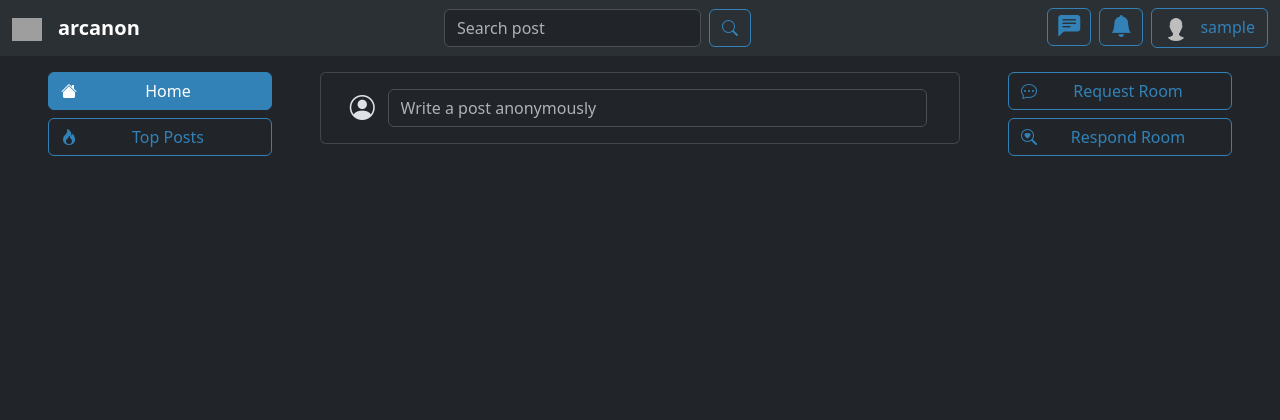
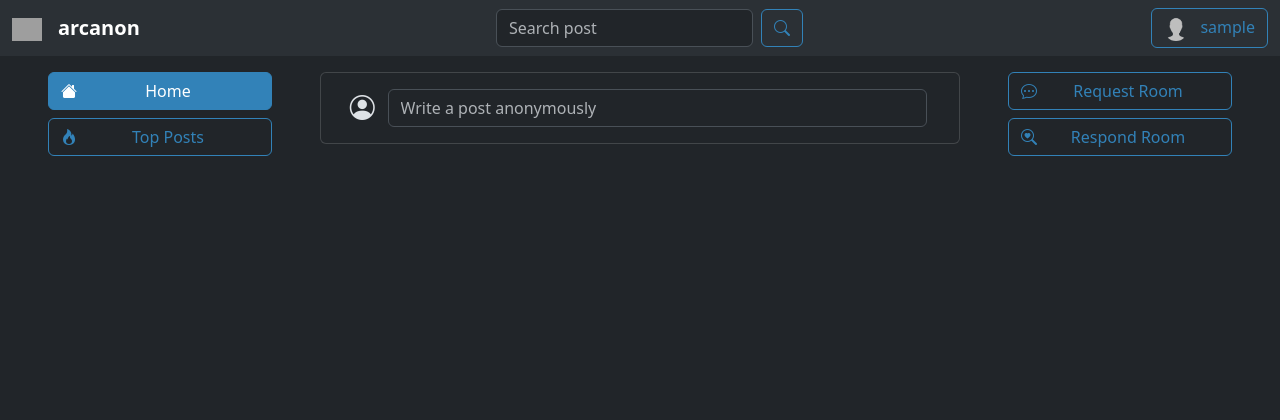
Before and after one commit to irfanalmsyah/arcanon, a Django app: page / in a window 1280 px wide. Shown: the top 420 px of the page. Run offline with Django 4.2, Linux system fonts and the light colour scheme; the visitor is signed in with stand-in values (Sample User, id 1); data that the repository does not hold is empty; grey boxes are pictures that could not be loaded.

Commit message:
remove unused buttons

```diff
--- a/templates/includes/navbar.html
+++ b/templates/includes/navbar.html
@@ -14,18 +14,10 @@
             <button class="btn btn-outline-blue" type="submit"><i class="bi bi-search" ></i></button>
         </form>
         <ul class="navbar-nav mb-2 mb-lg-0 ms-2">
-            <li class="nav-item me-2">
-                <a class="btn btn-outline-blue icon-btn" href="{% url 'home' %}"><i class="bi bi-chat-left-text-fill"></i></a>
-            </li>
-            <li class="nav-item me-2">
-                <a class="btn btn-outline-blue icon-btn" href="{% url 'home' %}"><i class="bi bi-bell-fill"></i></a>
-            </li>
-            <li class="nav-item dropdown">
             <a class="btn btn-outline-blue" href="{% url 'profile' %}" role="button">
                 <img src="{% if user.picture %} {{ user.picture.url }} {% else %} {% static 'img/default_user.png' %} {% endif %}" alt="User image" class="rounded-circle me-2" style="width: 24px; height: 24px;">
                 {{ user }}
             </a>
-            </li>
         </ul>
         </div>
     </div>
```
